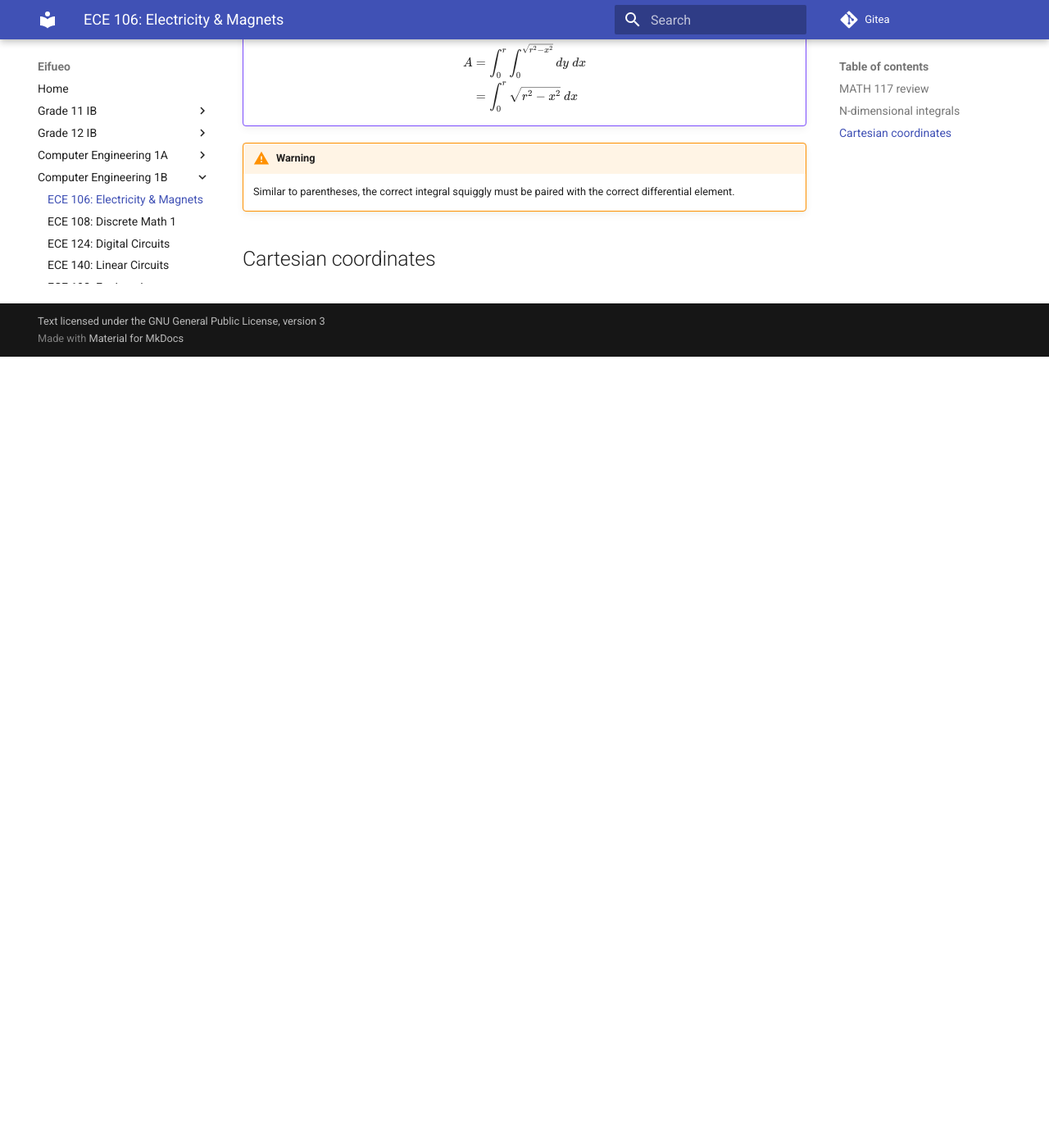
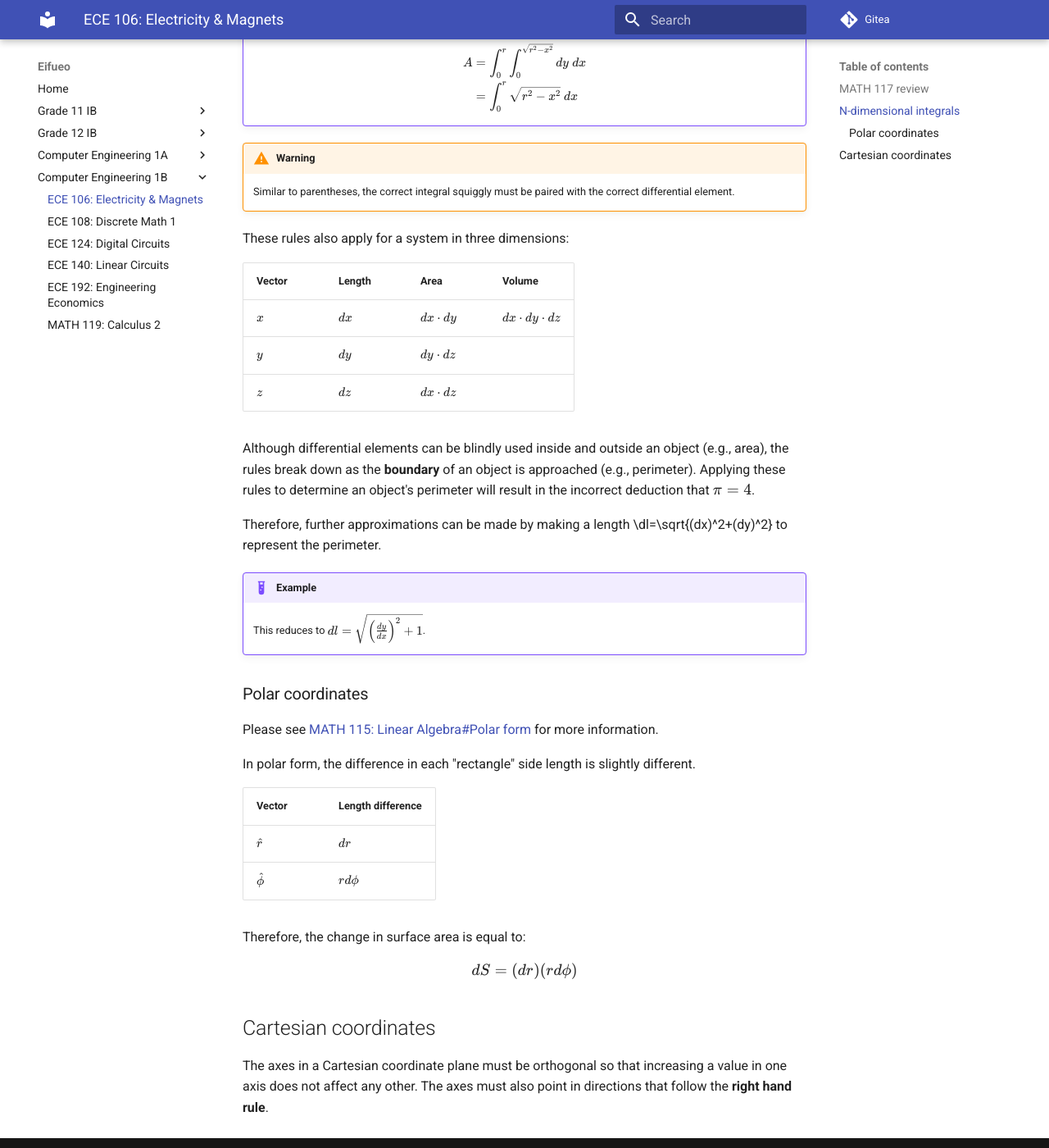
Before and after one commit to potatoeggy/eifueo, an MkDocs documentation site: the page built from docs/1b/ece106.md, in a window 1280 px wide and 1400 px high, scrolled down 965 px. Shown: the whole window at 82% size. Built offline with MkDocs 1.6.1 and Material for MkDocs 9.7.7, drawn with Linux system fonts in a browser that asks for light colours.

Commit message:
ece106: day 1 update

```diff
--- a/docs/1b/ece106.md
+++ b/docs/1b/ece106.md
@@ -39,4 +39,36 @@ where $y$ is usually equal to $f(x)$, changing on each iteration.
 !!! warning
     Similar to parentheses, the correct integral squiggly must be paired with the correct differential element.
 
+These rules also apply for a system in three dimensions:
+
+| Vector | Length | Area | Volume |
+| --- | --- | --- | --- |
+| $x$ | $dx$ | $dx\cdot dy$ | $dx\cdot dy\cdot dz$ |
+| $y$ | $dy$ | $dy\cdot dz$ | |
+| $z$ | $dz$ | $dx\cdot dz$ | |
+
+Although differential elements can be blindly used inside and outside an object (e.g., area), the rules break down as the **boundary** of an object is approached (e.g., perimeter). Applying these rules to determine an object's perimeter will result in the incorrect deduction that $\pi=4$.
+
+Therefore, further approximations can be made by making a length $\dl=\sqrt{(dx)^2+(dy)^2}$ to represent the perimeter.
+
+!!! example
+    This reduces to $dl=\sqrt{\left(\frac{dy}{dx}\right)^2+1}$.
+
+### Polar coordinates
+
+Please see [MATH 115: Linear Algebra#Polar form](/1a/math115/#polar-form) for more information.
+
+In polar form, the difference in each "rectangle" side length is slightly different.
+
+| Vector | Length difference |
+| --- | --- |
+| $\hat r$ | $dr$ |
+| $\hat\phi$ | $rd\phi$ |
+
+Therefore, the change in surface area is equal to:
+
+$$dS=(dr)(rd\phi)$$
+
 ## Cartesian coordinates
+
+The axes in a Cartesian coordinate plane must be orthogonal so that increasing a value in one axis does not affect any other. The axes must also point in directions that follow the **right hand rule**.
```
